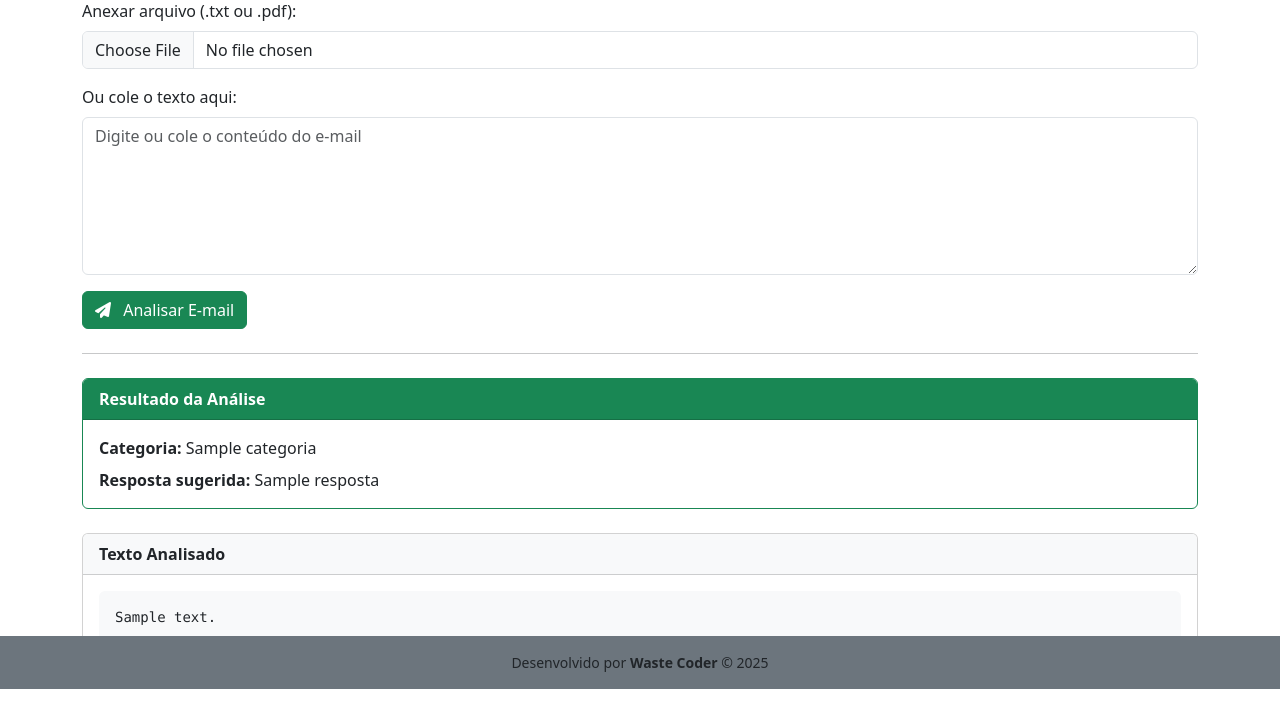
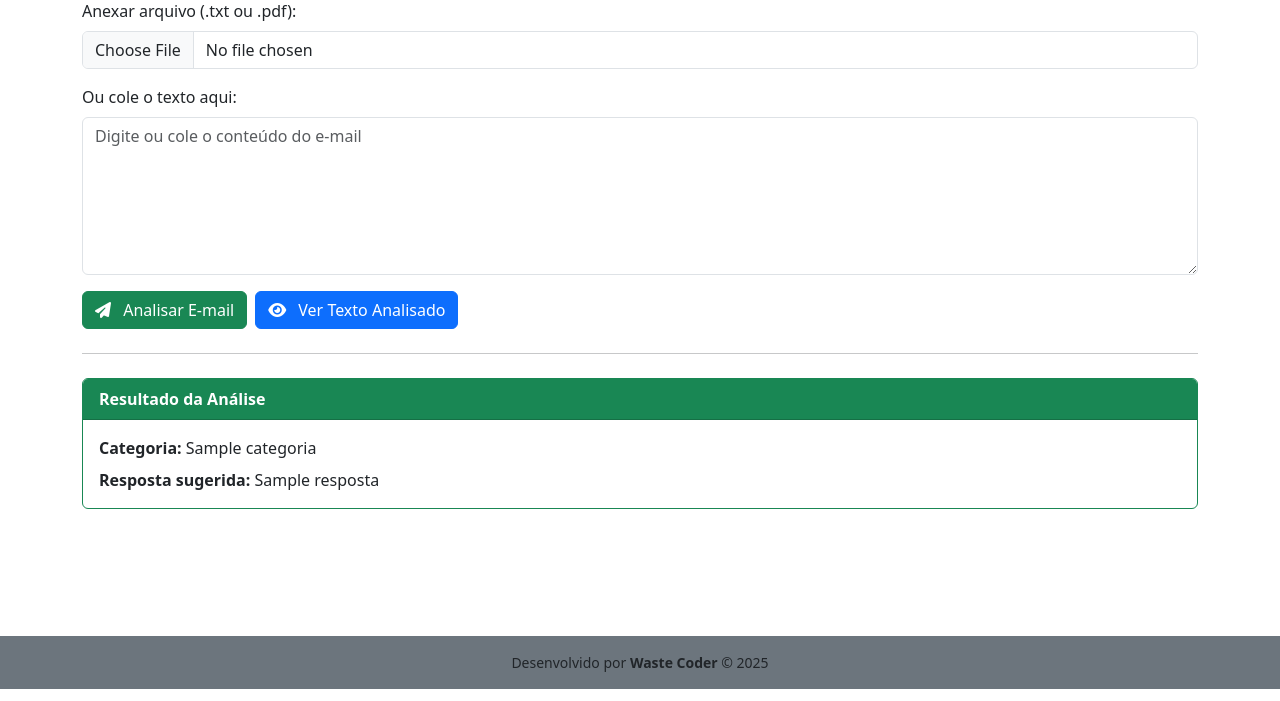
Before and after one commit to wastecoder/python-flask-email-classifier, a Flask app: template templates/email-form.html in a window 1280 px wide. Shown: the part 111-812 px from the top of the page. Run offline with Flask 3, Linux system fonts and the light colour scheme; the template is opened without the code that fills it: most values are stand-ins (such as "Sample title", 1, 10 or a date in 2020); some libraries are stand-ins or nearby versions.

Commit message:
refactor(ui): move analyzed text output to modal

```diff
--- a/templates/email-form.html
+++ b/templates/email-form.html
@@ -22,10 +22,19 @@
             <textarea id="txt" class="form-control" name="text" rows="6" placeholder="Digite ou cole o conteúdo do e-mail"></textarea>
         </div>
 
+        <div class="d-flex gap-2 mt-3">
             <button type="submit" class="btn btn-success">
                 <i class="fas fa-paper-plane me-2"></i>
                 Analisar E-mail
             </button>
+
+            {% if resultado %}
+            <button type="button" class="btn btn-primary" data-bs-toggle="modal" data-bs-target="#textoModal">
+                <i class="fas fa-eye me-2"></i>
+                Ver Texto Analisado
+            </button>
+            {% endif %}
+        </div>
     </form>
 
     {% if resultado %}
@@ -51,13 +60,26 @@
     {% endif %}
 
     {% if texto_original %}
-    <div class="card my-4">
-        <div class="card-header bg-light fw-bold">
+    <div class="modal fade" id="textoModal" tabindex="-1" aria-labelledby="textoModalLabel" aria-hidden="true">
+        <div class="modal-dialog modal-lg modal-dialog-scrollable">
+            <div class="modal-content">
+                <div class="modal-header">
+                    <h5 class="modal-title" id="textoModalLabel">
                         Texto Analisado
+                    </h5>
+                    <button type="button" class="btn-close" data-bs-dismiss="modal" aria-label="Fechar"></button>
                 </div>
 
-        <div class="card-body">
+                <div class="modal-body">
                     <pre class="preformatted bg-light p-3 rounded">{{ texto_original }}</pre>
+                </div>
+
+                <div class="modal-footer">
+                    <button type="button" class="btn btn-secondary" data-bs-dismiss="modal">
+                        Fechar
+                    </button>
+                </div>
+            </div>
         </div>
     </div>
     {% endif %}
```
Lines whose indentation alone changed are shown as unchanged.
